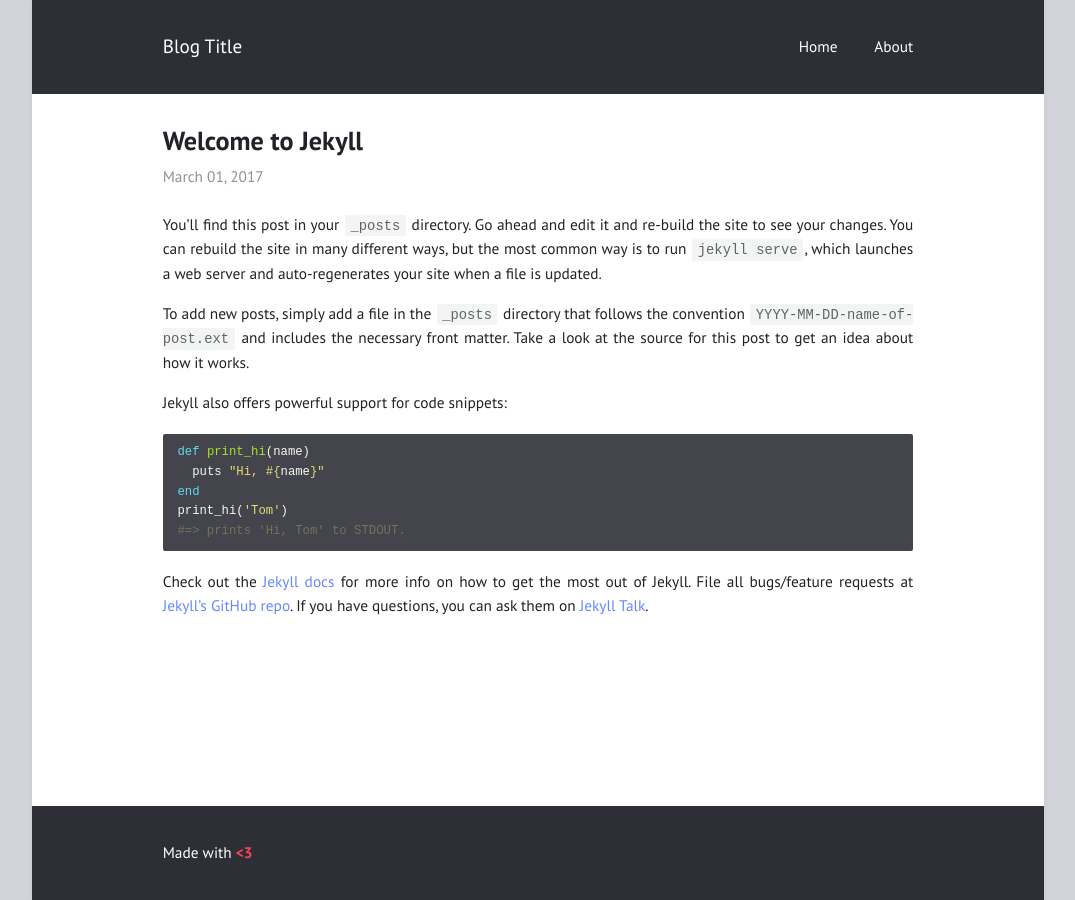
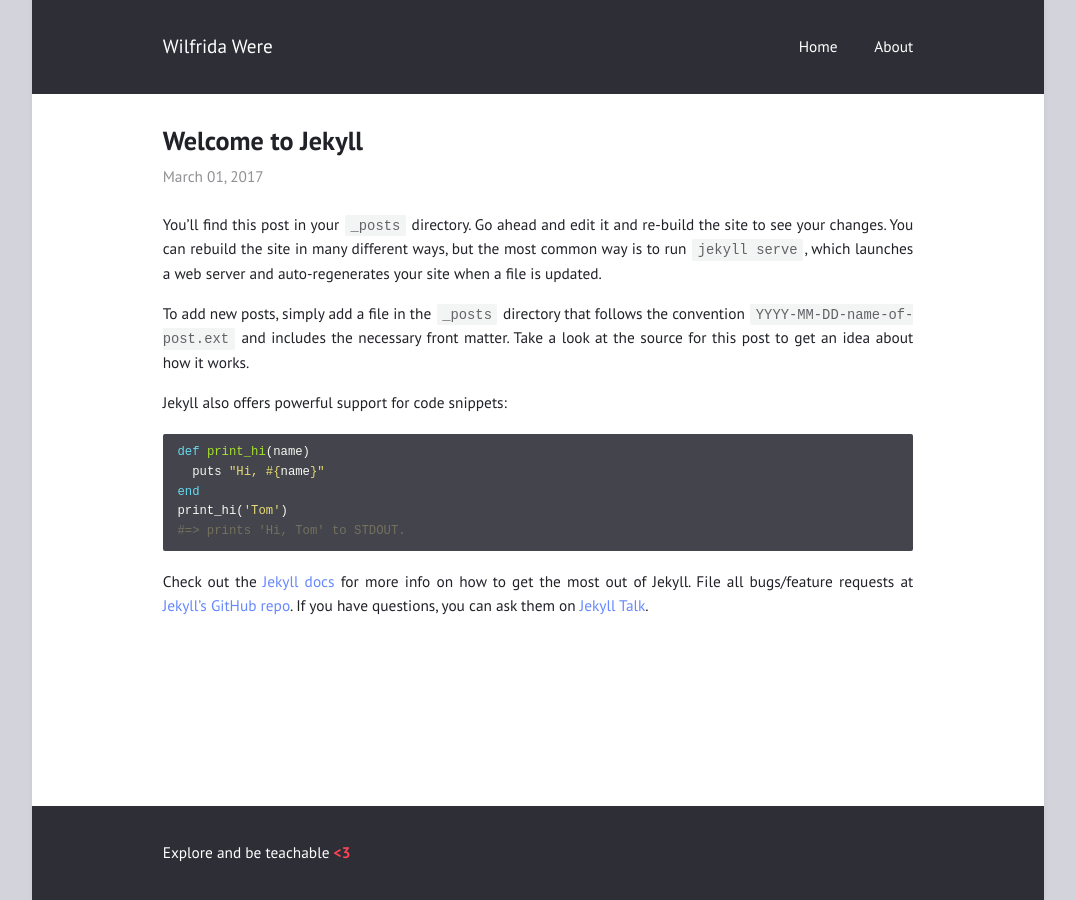
Before and after one commit to Wilfrida-Were/website, a Jekyll site: the page built from _posts/2017-03-01-welcome-jekyll.md, in a window 1280 px wide. Shown: the whole page, without its empty margins (102-1177 px from the left). Built offline with Jekyll 4.4.1, drawn with Linux system fonts in a browser that asks for light colours.

Commit message:
Update _config.yml

```diff
--- a/_config.yml
+++ b/_config.yml
@@ -1,6 +1,6 @@
-title: "Blog Title"
-author: "Blog Author"
-description: "Made with <b style=\"color: #f45;\">&lt;3</b>"
+title: "Wilfrida Were"
+author: "Wilfrida Were"
+description: "Explore and be teachable <b style=\"color: #f45;\">&lt;3</b>"
 permalink: /:title/
 lang: "en"
 excerpt_separator: "\n\n\n"
@@ -8,7 +8,7 @@
 
 # Layout
 
-show_excerpts: true        # show article excerpts on the home page
+show_excerpts: false        # show article excerpts on the home page
 show_frame: true           # adds a gray frame to the site
 show_sidebar: false        # show a sidebar instead of the usual header
 minimal: false             # use a dark header
@@ -20,9 +20,10 @@
   - {file: "README.md"}
 
 external:                  # shows a footer with social links - for available icons see fontawesome.com/icons
-  - {title: Mail, icon: envelope, url: "mailto:niklasbuschmann@users.noreply.github.com"}
-  - {title: Github, icon: github, url: "https://github.com/niklasbuschmann/contrast"}
-  - {title: Subscribe, icon: rss, url: "/feed.xml"}
+  - {title: LinkedIn, icon: fab fa-linkedin, url: "https://www.linkedin.com/in/wilfridawere/"}
+  - {title: Mail, icon: envelope, url: "mailto: wilfrida.a.were@gmail.com"}
+  - {title: Github, icon: github, url: "https://github.com/Wilfrida-Were"}
+  - {title: Kaggle, icon: fab fa-kaggle, url: "https://www.kaggle.com/wilfridawere/code"}
 
 comments:
 #  disqus_shortname: ""    # see https://disqus.com/
```
